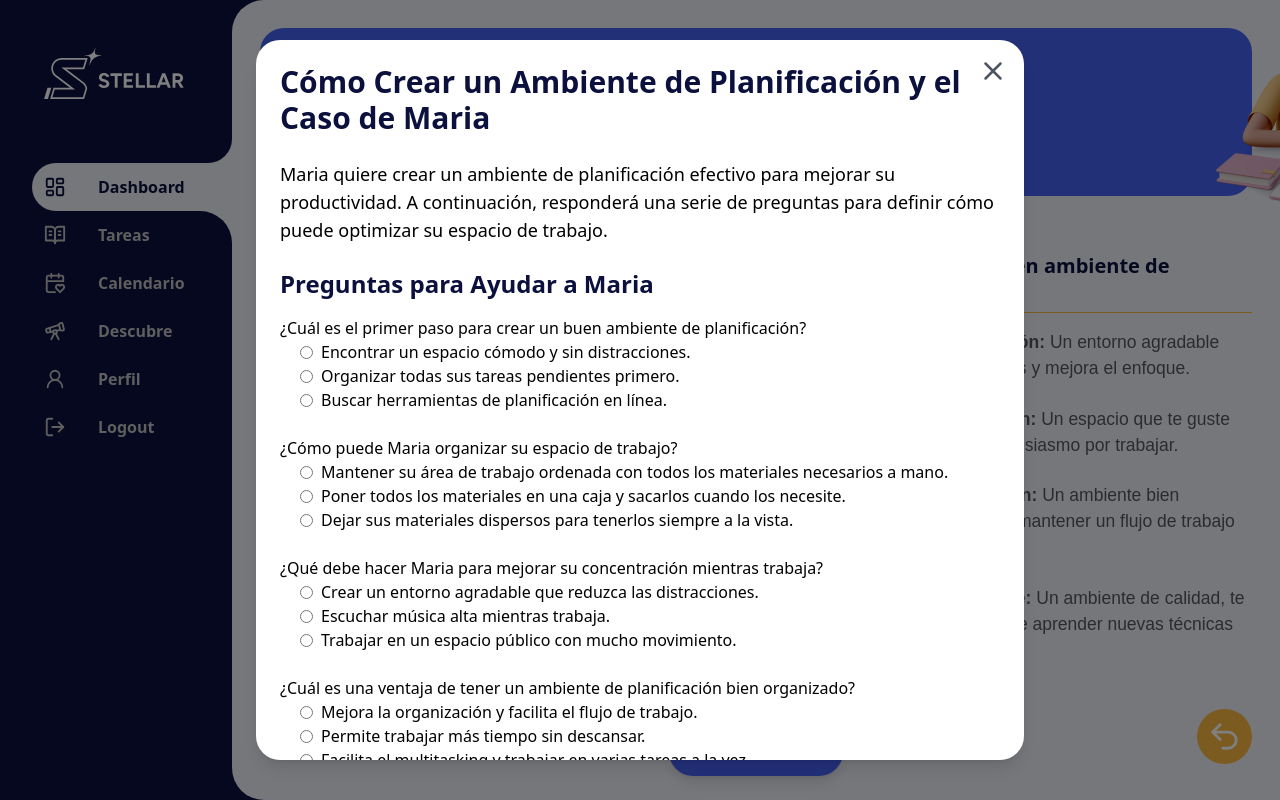
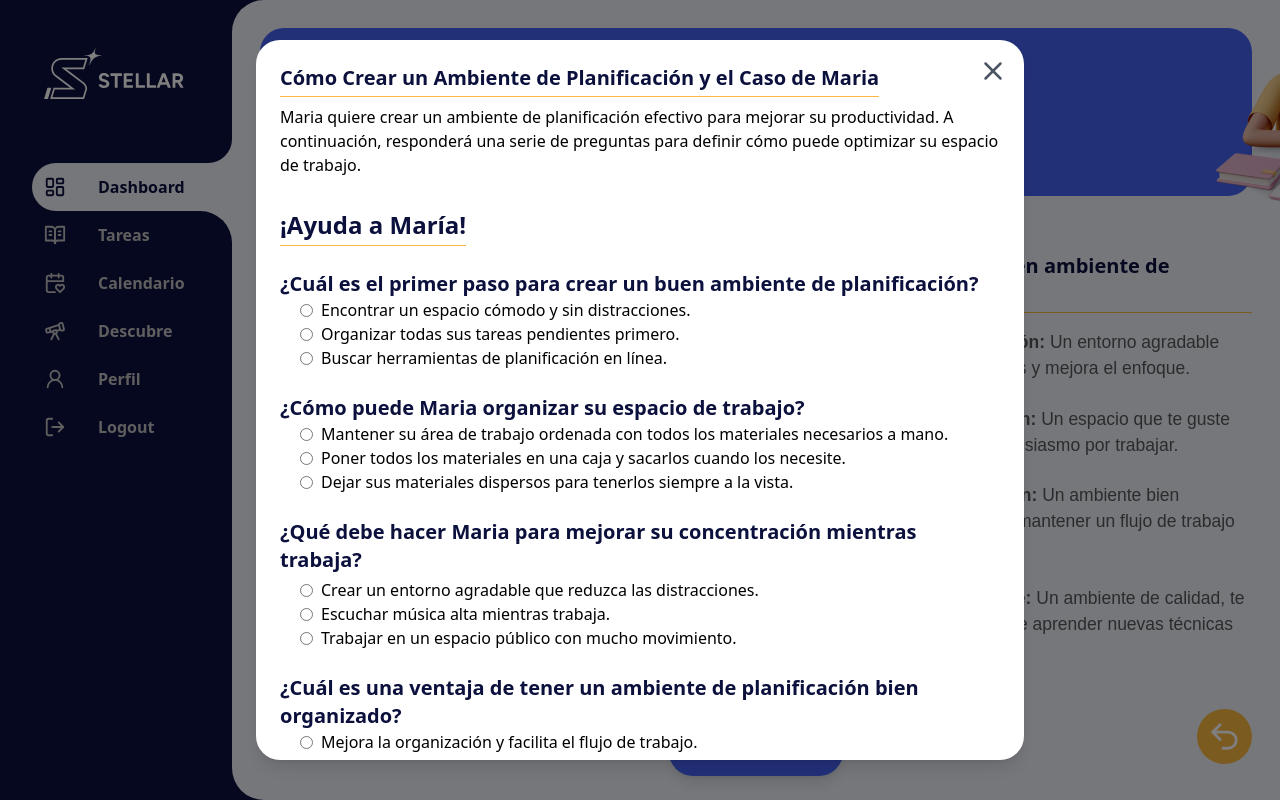
Before and after one commit to KevinLatino/Stellar-Frontend, a React (Vite) app: page /sidebar/planification-environment in a window 1280 px wide. Both pictures are taken after a click on the button "Realizar Prueba". Built offline with nearby package versions, Linux system fonts and the light colour scheme.

Commit message:
general changes

```diff
--- a/src/Screens/DiscoverScreens/PlanificationEnvironment.jsx
+++ b/src/Screens/DiscoverScreens/PlanificationEnvironment.jsx
@@ -82,16 +82,27 @@ const PlanificationEnvironment = () => {
                 isOpen={modalIsOpen}
                 onRequestClose={closeModal}
             >
-                <h2 className="text-3xl font-bold text-stellar-blue mb-6">Cómo Crear un Ambiente de Planificación y el Caso de Maria</h2>
+                <div className='flex flex-col gap-2'>
+                    <h1 className="text-xl font-medium text-stellar-blue">
+                        <span className="inline-block border-b-[0.1rem] border-light-yellow pb-1">
+                            <b>Cómo Crear un Ambiente de Planificación y el Caso de Maria</b>
+                        </span>
+                    </h1>
 
-                <p className="text-lg mb-6">
+                    <p className="text-l mb-6">
                         Maria quiere crear un ambiente de planificación efectivo para mejorar su productividad. A continuación, responderá una serie de preguntas para definir cómo puede optimizar su espacio de trabajo.
                     </p>
 
-                <h3 className="text-2xl font-semibold text-stellar-blue mb-4">Preguntas para Ayudar a Maria</h3>
+                    <h3 className="text-2xl font-semibold text-stellar-blue mb-4">
+                        <span className="inline-block border-b-[0.1rem] border-light-yellow pb-1">
+                            <p>¡Ayuda a María!</p>
+                        </span>
+                    </h3>
                     <div className="flex flex-col gap-6">
                         <div>
-                        <p>¿Cuál es el primer paso para crear un buen ambiente de planificación?</p>
+                            <h1 className="text-xl font-medium text-stellar-blue">
+                                <b>¿Cuál es el primer paso para crear un buen ambiente de planificación?</b>
+                            </h1>
                             <ul className="list-disc pl-5">
                                 <li className="flex items-center gap-2">
                                     <input
@@ -121,7 +132,9 @@ const PlanificationEnvironment = () => {
                         </div>
 
                         <div>
-                        <p>¿Cómo puede Maria organizar su espacio de trabajo?</p>
+                            <h1 className="text-xl font-medium text-stellar-blue">
+                                <b>¿Cómo puede Maria organizar su espacio de trabajo?</b>
+                            </h1>
                             <ul className="list-disc pl-5">
                                 <li className="flex items-center gap-2">
                                     <input
@@ -151,7 +164,11 @@ const PlanificationEnvironment = () => {
                         </div>
 
                         <div>
-                        <p>¿Qué debe hacer Maria para mejorar su concentración mientras trabaja?</p>
+                            <h1 className="text-xl font-medium text-stellar-blue">
+                                <span className="inline-block border-b-[0.1rem pb-1">
+                                    <b>¿Qué debe hacer Maria para mejorar su concentración mientras trabaja?</b>
+                                </span>
+                            </h1>
                             <ul className="list-disc pl-5">
                                 <li className="flex items-center gap-2">
                                     <input
@@ -181,7 +198,9 @@ const PlanificationEnvironment = () => {
                         </div>
 
                         <div>
-                        <p>¿Cuál es una ventaja de tener un ambiente de planificación bien organizado?</p>
+                            <h1 className="text-xl font-medium text-stellar-blue">
+                                <b>¿Cuál es una ventaja de tener un ambiente de planificación bien organizado?</b>
+                            </h1>
                             <ul className="list-disc pl-5">
                                 <li className="flex items-center gap-2">
                                     <input
@@ -211,17 +230,17 @@ const PlanificationEnvironment = () => {
                         </div>
                     </div>
 
-                <div className="mt-8 flex justify-end">
+                    <div className="mt-8 flex items-center justify-center">
                         <motion.button
                             whileHover={{ scale: 1.1 }}
                             className="bg-light-blue text-white px-4 py-2.5 rounded-full font-semibold text-lg shadow-lg"
                             onClick={closeModal}
                         >
-                        Cerrar
+                            Terminar
                         </motion.button>
                     </div>
+                </div>
             </Modal>
-
         </>
     )
 }
```
Lines whose indentation alone changed are shown as unchanged.
